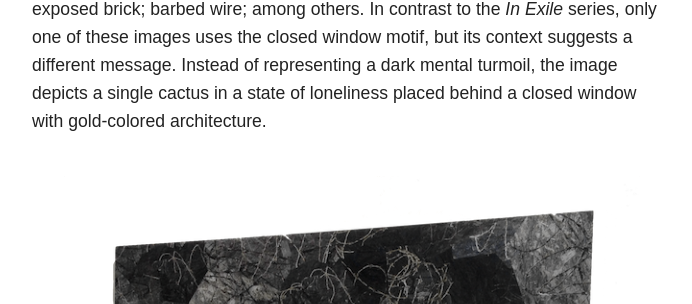
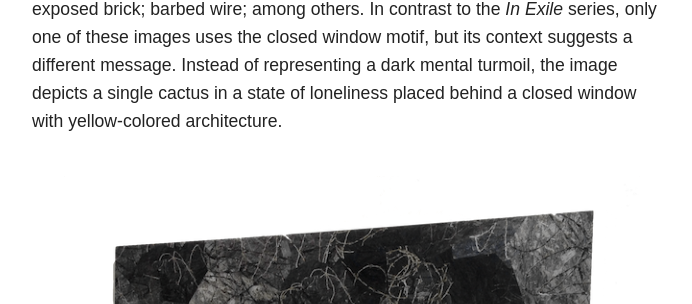
Before and after one commit to paulghaddad/artdiversions, a Jekyll site: the page built from _posts/2014-03-27-unlocking-the-past-for-a-better-future.html, in a window 1280 px wide and 900 px high, scrolled down 1700 px. Shown: the part 261-565 px from the top of the window, without its empty margins (288-980 px from the left). Built offline with Jekyll 4.4.1, drawn with Linux system fonts in a browser that asks for light colours; nearby versions of some CDN libraries; Markdown is read by kramdown in place of the engine named in the settings; some of the changed text lies outside the part shown.

Commit message:
Small changes to Sabella post

```diff
--- a/_posts/2014-03-27-unlocking-the-past-for-a-better-future.html
+++ b/_posts/2014-03-27-unlocking-the-past-for-a-better-future.html
@@ -15,7 +15,7 @@ location: "London"
   <figcaption>Steve Sabella, <em>In Exile</em> (1 of the 5 prints in the series), 2008</figcaption>
 </figure>
 
-<p>The parallel juxtaposition of <em>In Exile</em> and <em>Metamorphosis</em> generates a dialogue between Mr. Sabella&rsquo;s alienation and his attempt to overcome it.  He explores this process of change in <em>Metamorphosis</em>, which consists of seven prints, by examining personally charged symbols from multiple angles: concrete walls with exposed brick; barbed wire; among others.  In contrast to the <em>In Exile</em> series, only one of these images uses the closed window motif, but its context suggests a different message.  Instead of representing a dark mental turmoil, the image depicts a single cactus in a state of loneliness placed behind a closed window with gold-colored architecture.</p>
+<p>The parallel juxtaposition of <em>In Exile</em> and <em>Metamorphosis</em> generates a dialogue between Mr. Sabella&rsquo;s alienation and his attempt to overcome it.  He explores this process of change in <em>Metamorphosis</em>, which consists of seven prints, by examining personally charged symbols from multiple angles: concrete walls with exposed brick; barbed wire; among others.  In contrast to the <em>In Exile</em> series, only one of these images uses the closed window motif, but its context suggests a different message.  Instead of representing a dark mental turmoil, the image depicts a single cactus in a state of loneliness placed behind a closed window with yellow-colored architecture.</p>
 
 <!--excerpt-->
 
@@ -28,11 +28,11 @@ location: "London"
 
 <blockquote>Notice how the wire appears to go in the space and out [of] it.  That idea is in conflict with its form and function&mdash;this is exactly the opposition I want to focus on in Metamorphosis.  It is the conflict between form and function, between visualization and perception.</blockquote>
 
-<p>Thus, this series examines the interchange among an object&rsquo;s function, symbolic association and personal significance, resulting in a new way to see the world.  Second, the title of the series, <em>Metamorphosis</em>, indicates change&mdash;a process&mdash;and not a fixed result.  Mr. Sabella states:</p>
+<p class="no-indent">Thus, this series examines the interchange among an object&rsquo;s function, symbolic association and personal significance, resulting in a new way to see the world.  Second, the title of the series, <em>Metamorphosis</em>, indicates change&mdash;a process&mdash;and not a fixed result.  Mr. Sabella states:</p>
 
 <blockquote>The way I understand metamorphosis is that the rebirth will still remember or carry with it some burdens of the past, given that there is no DNA change.</blockquote>
 
-<p class="no-indent">Although the past cannot be erased, it can be seen and understood from new angles.</p>
+<p class="no-indent">While the past cannot be erased, it can be seen and understood from new angles.</p>
 
 <p>The themes presented in <em>Fragments</em> are universally relevant: everyone has a past, and understanding that past&mdash;or coming to terms with it&mdash;can make for a better future.  Although change is not easy, it propels us towards a goal.  Mr. Sabella states:</p>
 
```
Also changed, not shown: 1 other file.
